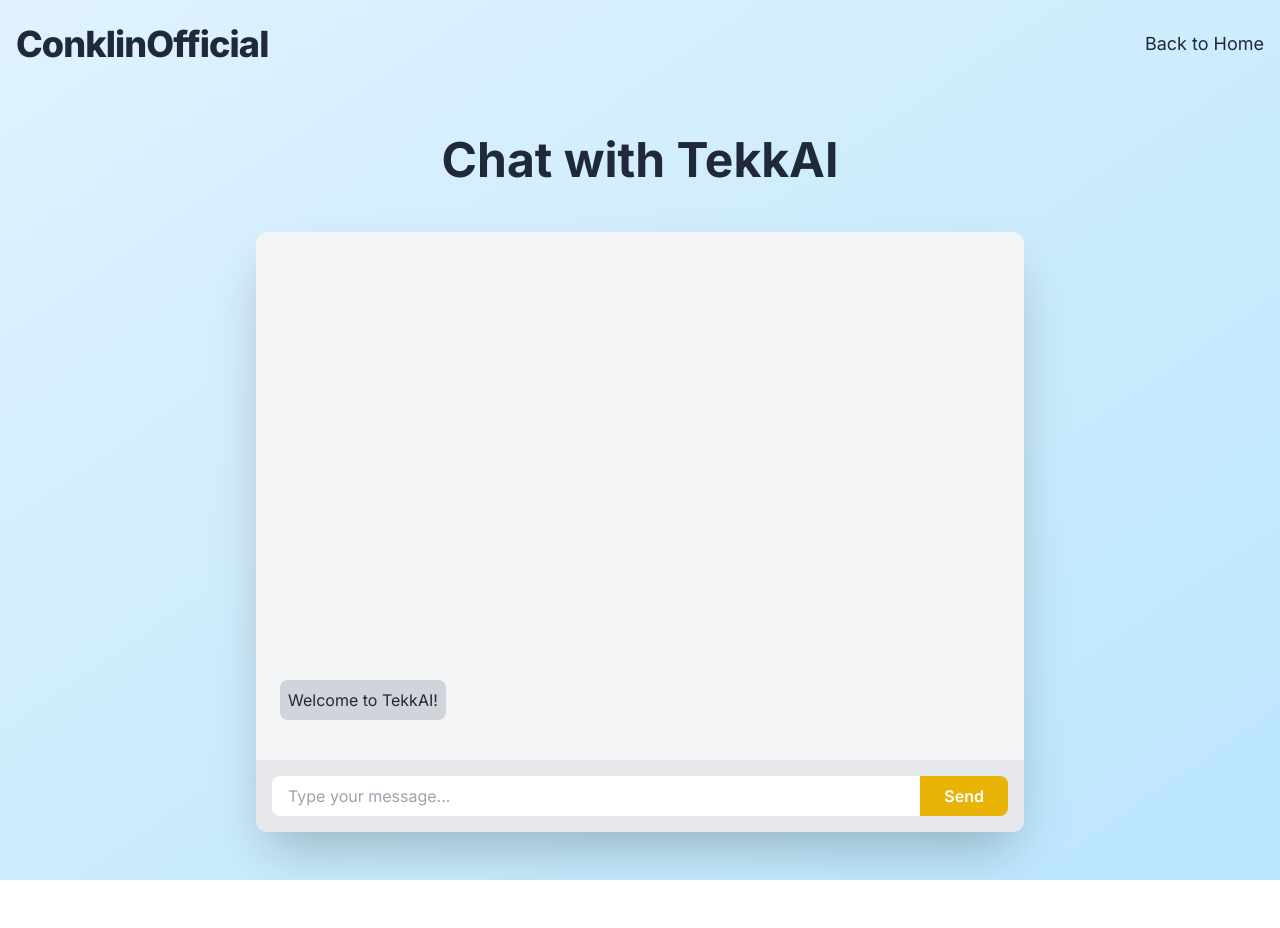
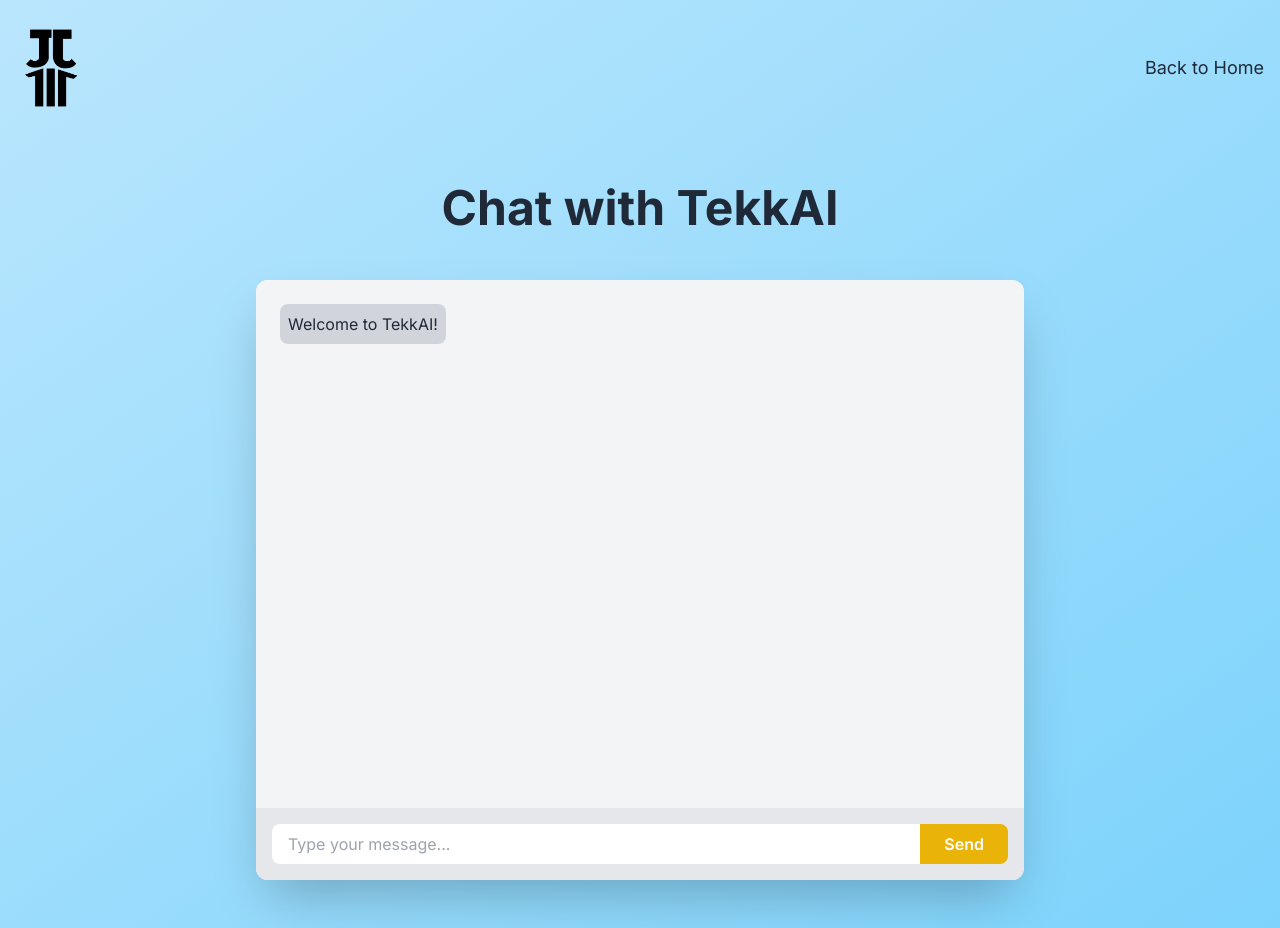
Before and after one commit to jordanconklin/ConklinOfficial-Landing-Page, a Next.js app: page /chatbot in a window 1280 px wide. Before the commit the page ends 880 px from the top, so only its background shows below. Built offline with nearby package versions, Linux system fonts and the light colour scheme; no server answers.

Commit message:
update commit

```diff
--- a/app/chatbot/page.tsx
+++ b/app/chatbot/page.tsx
@@ -1,14 +1,18 @@
 'use client';
 import { useState, FormEvent, useEffect } from 'react';
 import Link from 'next/link';
+import Image from 'next/image';
 
 export default function Chatbot() {
+    // ***** STATE *****
     const [message, setMessage] = useState('');
     const [messages, setMessages] = useState([{ text: 'Welcome to TekkAI!', sender: 'bot' }]);
     const [sessionId, setSessionId] = useState('');
 
     console.log("Chatbot loaded")
 
+    // ***** REACT HOOKS *****
+    // Hook for creating a new session
     useEffect(() => {
         const fetchNewSession = async () => {
           try {
@@ -32,11 +36,17 @@
         fetchNewSession();
       }, []);
 
-    // this is the function that will be called when the user submits a message, for now it just logs the message to the console
+    // Hook for scrolling to the bottom of the chat container
+    useEffect(() => {
+        scrollToBottom();
+    }, [messages]);
+
+    // ***** FUNCTIONS *****
+    // Function for handling the form submission when user sends a message
     const handleSubmit = async (e: FormEvent<HTMLFormElement>) => {
         e.preventDefault();
         if (message.trim()) {
-            setMessages([...messages, { text: message, sender: 'user' }]);
+            setMessages(prevMessages => [...prevMessages, { text: message, sender: 'user' }]);
             setMessage('');
 
             try {
@@ -44,6 +54,7 @@
                     method: 'POST',
                     headers: {
                       'Content-Type': 'application/json',
+                      'Authorization': `Bearer ${localStorage.getItem('token')}`,
                     },
                     body: JSON.stringify({
                       prompt: message,
@@ -65,21 +76,31 @@
             }
 
             // Scroll to the bottom of the chat container
-            setTimeout(() => {
-                const chatContainer = document.getElementById('chat-messages');
-                if (chatContainer) {
-                    chatContainer.scrollTop = chatContainer.scrollHeight;
-                }
-            }, 0);
+            setTimeout(scrollToBottom, 0);
         }
     };
 
+    // Function for scrolling to the bottom of the chat container
+    const scrollToBottom = () => {
+        const chatContainer = document.getElementById('chat-messages');
+        if (chatContainer) {
+            chatContainer.scrollTop = chatContainer.scrollHeight;
+        }
+    };
+
+    // ***** RETURN *****
     return (
-        <div className="min-h-screen bg-gradient-to-br from-sky-100 to-sky-200 text-gray-800 font-sans">
+        <div className="min-h-screen bg-gradient-to-br from-sky-200 to-sky-300 text-gray-800 font-sans">
             <header className="container mx-auto py-6 px-4">
                 <nav className="flex justify-between items-center">
-                    <Link href="/" className="text-4xl font-extrabold tracking-tight text-gray-800">
-                        ConklinOfficial
+                    <Link href="/" className="flex items-center">
+                        <Image
+                            src="/brand_logo_black.png"
+                            alt="ConklinOfficial Logo"
+                            width={70}
+                            height={25}
+                            className="object-contain"
+                        />
                     </Link>
                     <Link href="/" className="text-lg hover:text-gray-600 transition-colors">
                         Back to Home
@@ -90,7 +111,7 @@
             <main className="container mx-auto px-4 py-12">
                 <h1 className="text-5xl font-bold mb-12 text-center">Chat with TekkAI</h1>
                 <div className="max-w-3xl mx-auto bg-white rounded-xl shadow-2xl overflow-hidden flex flex-col h-[600px]">
-                    <div className="flex-grow bg-gray-100 p-6 overflow-y-auto flex flex-col-reverse" id="chat-messages">
+                    <div className="flex-grow bg-gray-100 p-6 overflow-y-auto flex flex-col" id="chat-messages">
                         {messages.map((msg, index) => (
                             <div key={index} className={`mb-4 ${msg.sender === 'user' ? 'text-right' : 'text-left'}`}>
                                 <span className={`inline-block p-2 rounded-lg ${msg.sender === 'user' ? 'bg-blue-500 text-white' : 'bg-gray-300 text-gray-800'}`}>
--- a/app/components/ContactForm.tsx
+++ b/app/components/ContactForm.tsx
@@ -3,11 +3,14 @@
 import React, { FormEvent } from 'react';
 
 export default function ContactForm() {
+
+  // ***** FUNCTIONS *****
   const handleSubmit = (e: FormEvent<HTMLFormElement>) => {
     e.preventDefault();
     // Handle form submission logic here
   };
 
+  // ***** RETURN *****
   return (
     <form onSubmit={handleSubmit} className="max-w-lg mx-auto bg-white rounded-lg shadow-xl p-8">
       <div className="mb-6">
--- a/app/login/page.tsx
+++ b/app/login/page.tsx
@@ -5,6 +5,7 @@
 import { useRouter } from 'next/navigation';
 
 export default function LoginPage() {
+    // ***** STATE *****
     const [email, setEmail] = useState('');
     const [password, setPassword] = useState('');
     const [error, setError] = useState('');
@@ -12,6 +13,8 @@
 
     console.log("Logging in...")
 
+    // ***** FUNCTIONS *****
+    // Function to handle form submission when user logs in
     const handleSubmit = async (e: FormEvent<HTMLFormElement>) => {
         e.preventDefault();
         console.log('Login form submitted');
@@ -44,6 +47,7 @@
         }
     };
 
+    // ***** RETURN *****
     return (
         <div className="min-h-screen bg-gradient-to-br from-sky-200 to-sky-300 flex items-center justify-center">
         <div className="bg-white p-8 rounded-lg shadow-md w-96">
--- a/app/page.tsx
+++ b/app/page.tsx
@@ -8,9 +8,19 @@
 
 
 export default function Home() {
+  // ***** STATE *****
   const [isLoggedIn, setIsLoggedIn] = useState(false);
   const router = useRouter();
 
+  const products = [
+    { name: 'ConklinOfficial Quarter Zip Pullover', price: '$65.00', image: '/quarter-zip.jpg' },
+    { name: 'ConklinOfficial Midweight Hoodie', price: '$26.00', image: '/midweight-hoodie.jpg' },
+    { name: 'ConklinOfficial Champion T-Shirt', price: '$25.00', image: '/champion-tshirt.jpg' },
+    { name: 'ConklinOfficial Classic T-Shirt', price: '$16.00', image: '/classic-tshirt.jpg' },
+  ];
+
+  // ***** REACT HOOKS *****
+  // Hook to check if the user is logged in
   useEffect(() => {
     const checkLoginStatus = async () => {
       try {
@@ -27,6 +37,8 @@
 
   console.log("Home page loaded")
 
+  // ***** FUNCTIONS *****
+  // Function to handle logging out
   const handleLogout = async () => {
     console.log("Attempting logging out...")
     try {
@@ -43,13 +55,7 @@
     }
   };
 
-  const products = [
-    { name: 'ConklinOfficial Quarter Zip Pullover', price: '$65.00', image: '/quarter-zip.jpg' },
-    { name: 'ConklinOfficial Midweight Hoodie', price: '$26.00', image: '/midweight-hoodie.jpg' },
-    { name: 'ConklinOfficial Champion T-Shirt', price: '$25.00', image: '/champion-tshirt.jpg' },
-    { name: 'ConklinOfficial Classic T-Shirt', price: '$16.00', image: '/classic-tshirt.jpg' },
-  ];
-
+  // ***** RETURN *****
   return (
     <div className="min-h-screen bg-gradient-to-br from-sky-200 to-sky-300 text-gray-800 font-sans">
       <header className="container mx-auto py-6 px-4">
```
